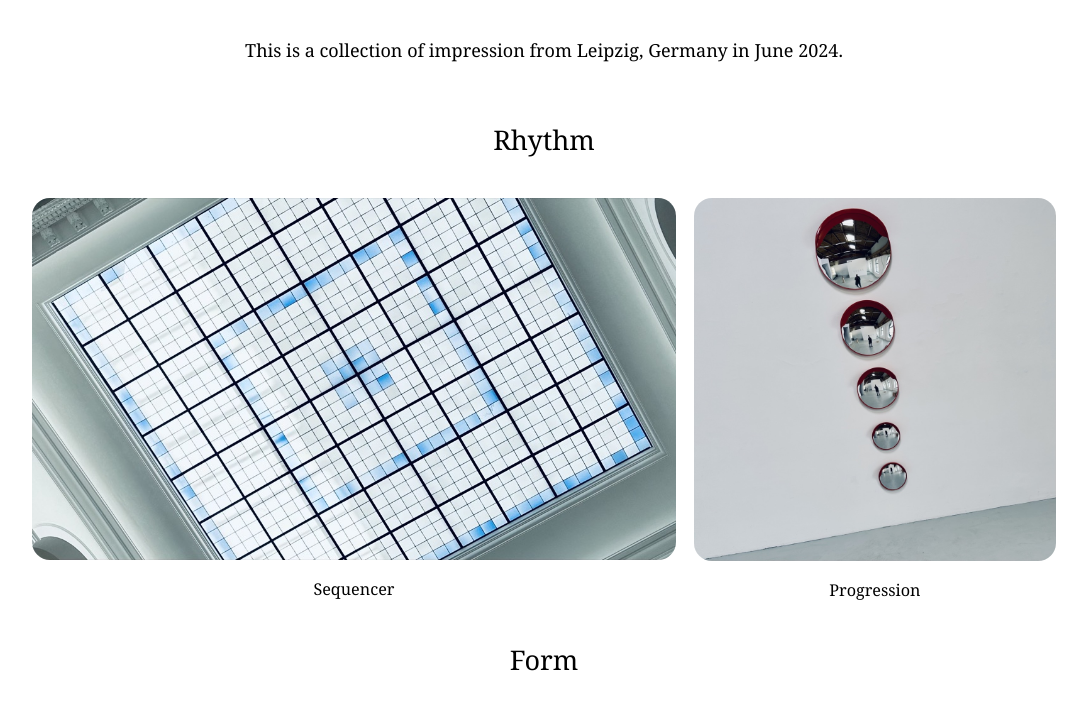
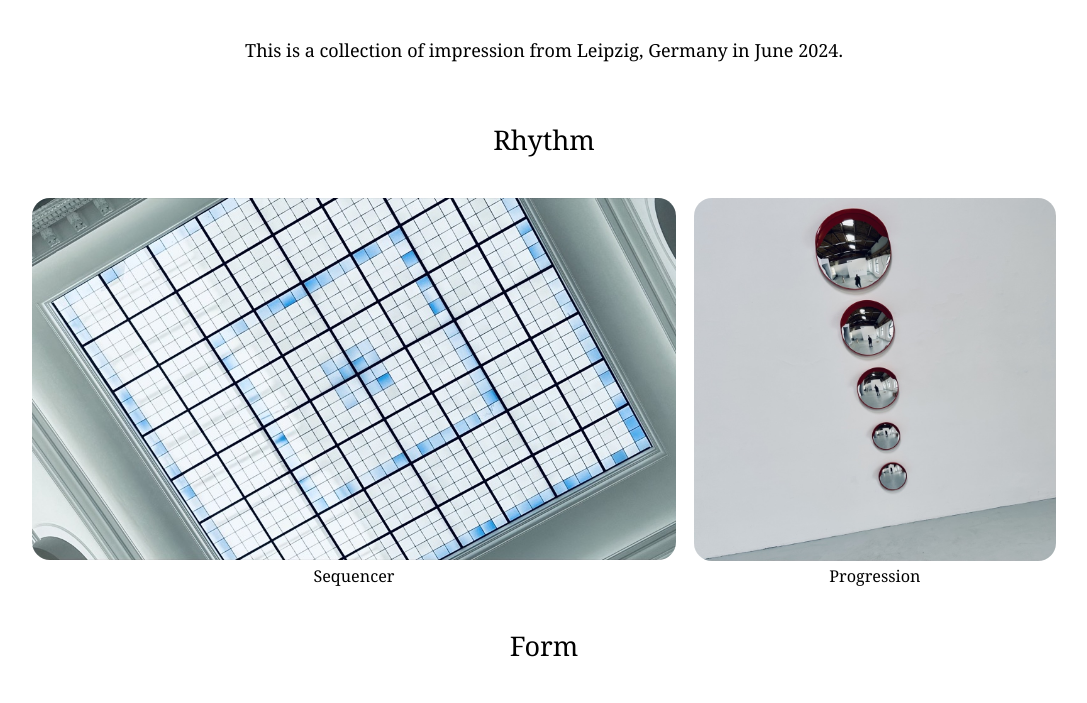
Before and after one commit to hbk-bs/excursion-2024-ff6347, a plain HTML site: page index.html in a window 1280 px wide. Shown: the part 95-798 px from the top of the page, without its empty margins (96-1183 px from the left). Drawn offline with Linux system fonts and the light colour scheme.

Commit message:
less gap in figure

```diff
--- a/style.css
+++ b/style.css
@@ -30,7 +30,7 @@ figure {
   flex-direction: column;
   justify-content: center;
   align-items: center;
-  gap: 1rem;
+  gap: 0.25rem;
 }
 
 img {
```
